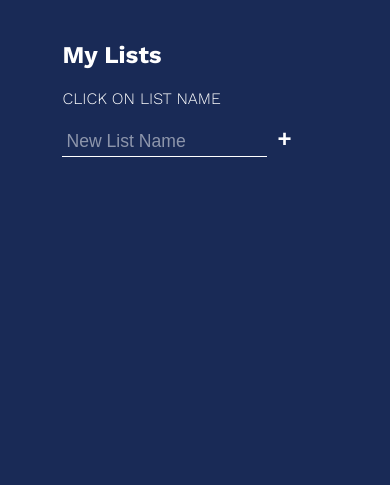
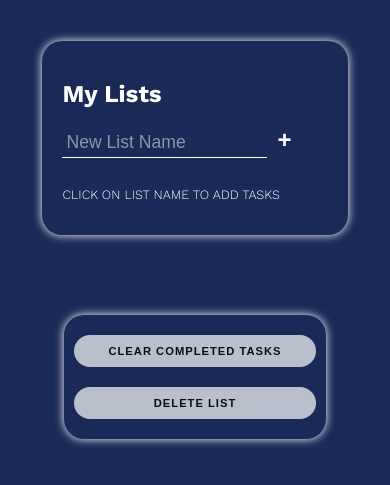
Before and after one commit to YadneshKhode/To-Do-List-App, a plain HTML site: page index.html in a window 390 px wide. Shown: the part 117-602 px from the top of the page. Drawn offline with nearby package versions, Linux system fonts and the light colour scheme.

Commit message:
Updated UI

```diff
--- a/index.html
+++ b/index.html
@@ -19,7 +19,6 @@
 
     <div class="all-tasks">
       <h2 class="task-list-title">My Lists</h2>
-      <span><p>CLICK ON LIST NAME </p></span>
       <ul class="task-list" data-lists>
         <!-- <li class="list-name active-list">Youtube</li> -->
       </ul>
@@ -34,8 +33,9 @@
         />
         <button class="btn create" aria-label="create new list"  type="button" data-plus-button-list-creator>+</button>
       </form>
+      <span class = "note"><p>CLICK ON LIST NAME TO ADD TASKS</p></span>
     </div>
-
+<div class="parent-todo-list">
     <div class="todo-list" data-list-display-container>
       <div class="todo-header">
         <h2 class="list-title" data-list-title>YouTube</h2>
@@ -59,14 +59,19 @@
               </form>
         </div>
 
-        <div class="delete-stuff">
-          <button class="btn delete" data-clear-complete-tasks-button>Clear completed tasks</button>
-          <button class="btn delete" data-delete-list-button>Delete list</button>
-        </div>
+
+      </div>
+
+      </div>
+      <div class="delete-stuff">
+        <button class="btn delete" data-clear-complete-tasks-button>Clear completed tasks</button>
+        <button class="btn delete" data-delete-list-button>Delete list</button>
       </div>
     </div>
   </div>
+
     </div>
+
     <!-- <template>
       <div class="task">
         <input
--- a/main.js
+++ b/main.js
@@ -156,7 +156,7 @@ function renderTask(selectedList) {
 }
 function addNewList(e) {
   e.preventDefault();
-  const listName = newListInput.value;
+  let listName = newListInput.value;
   listName = listName.trim();
   console.log(listName);
   if (listName === "" || listName == null) return;
@@ -167,7 +167,7 @@ function addNewList(e) {
 }
 function addNewTask(e) {
   e.preventDefault();
-  const taskName = newTaskInput.value;
+  let taskName = newTaskInput.value;
   taskName = taskName.trim();
   console.log(taskName);
 
--- a/styles.scss
+++ b/styles.scss
@@ -36,6 +36,13 @@ input[type="text"] {
 input[type="checkbox"] {
   opacity: 0;
   position: absolute;
+}
+
+.all-tasks {
+  box-shadow: 0 0 10px 0;
+  padding: 20px;
+  border-radius: 20px;
+  height: fit-content;
 }
 
 /*for wrapper*/
@@ -105,6 +112,8 @@ input[type="checkbox"] {
   display: flex;
   align-items: center;
   justify-content: space-between;
+  border-top-left-radius:20px;
+  border-top-right-radius:20px;
 }
 
 .todo-list {
@@ -112,7 +121,9 @@ input[type="checkbox"] {
   background-color: white;
   color: black;
   height: fit-content;
+  border-radius: 20px;
 }
+
 
 .btn {
   background: transparent;
@@ -195,19 +206,27 @@ input[type="checkbox"] {
 }
 
 .delete-stuff {
-  position: absolute;
+  // position: absolute;
   bottom: -130px;
   color: #e4e4e4;
   display: flex;
   justify-content: space-between;
   left: 0;
   width: 100%;
+  display: flex;
+  flex-direction: column;
+  align-items: center;
+  justify-content: space-between;
+}
 
-    display: flex;
-    flex-direction: column;
-    align-items: center;
-    justify-content: space-between;
-
+.parent-todo-list {
+  box-shadow: 0 0 10px 0 white;
+  padding: 10px;
+  border-radius: 20px;
+  display: flex;
+  flex-direction: column;
+  align-items: center;
+  justify-content: space-between;
 }
 
 .btn.delete {
@@ -222,6 +241,7 @@ input[type="checkbox"] {
   transition: color 200ms ease-in-out, transform 250ms ease-out;
   margin-bottom: 1rem;
   width: 100%;
+  margin: 10px;
 }
 
 .task::after {
@@ -247,11 +267,18 @@ input[type="checkbox"] {
   transition: transform 250ms ease-in-out;
 }
 
+.note {
+  display: inline-block;
+  font-size: 0.8rem;
+  margin-top: 1rem;
+  color: inherit;
+}
+
 @media only screen and (min-width: 1024px) {
 
   .btn.delete:hover {
     color: crimson;
-    transform: scale(1.1);
+    transform: scale(1.03);
   }
 
   .btn.delete:focus {
@@ -262,7 +289,8 @@ input[type="checkbox"] {
     opacity: 0.7;
     transform: scale(1.1);
   }
-  .btn.create:focus{
+
+  .btn.create:focus {
     outline: none;
   }
 
@@ -276,6 +304,10 @@ input[type="checkbox"] {
 @media only screen and (max-width: 995px) {}
 
 @media only screen and (max-width: 767px) {
+  .parent-todo-list {
+    margin-top: 5rem;
+  }
+
   .parent {
     flex-direction: column;
     justify-content: center;
@@ -284,19 +316,21 @@ input[type="checkbox"] {
   }
 
   .todo-list {
-    margin-top: 5rem;
+    margin-top: 2.5rem;
+    margin-bottom: 2.5rem;
     width: 80%;
   }
 
   .all-tasks {
     align-items: center;
+    margin-top: 1.2rem;
   }
 
 }
 
 @media only screen and (max-width: 540px) {
   .btn.delete {
-  font-size: 0.7rem;
+    font-size: 0.7rem;
   }
 
 }
```
Also changed, not shown: styles.css, 1 other file.
